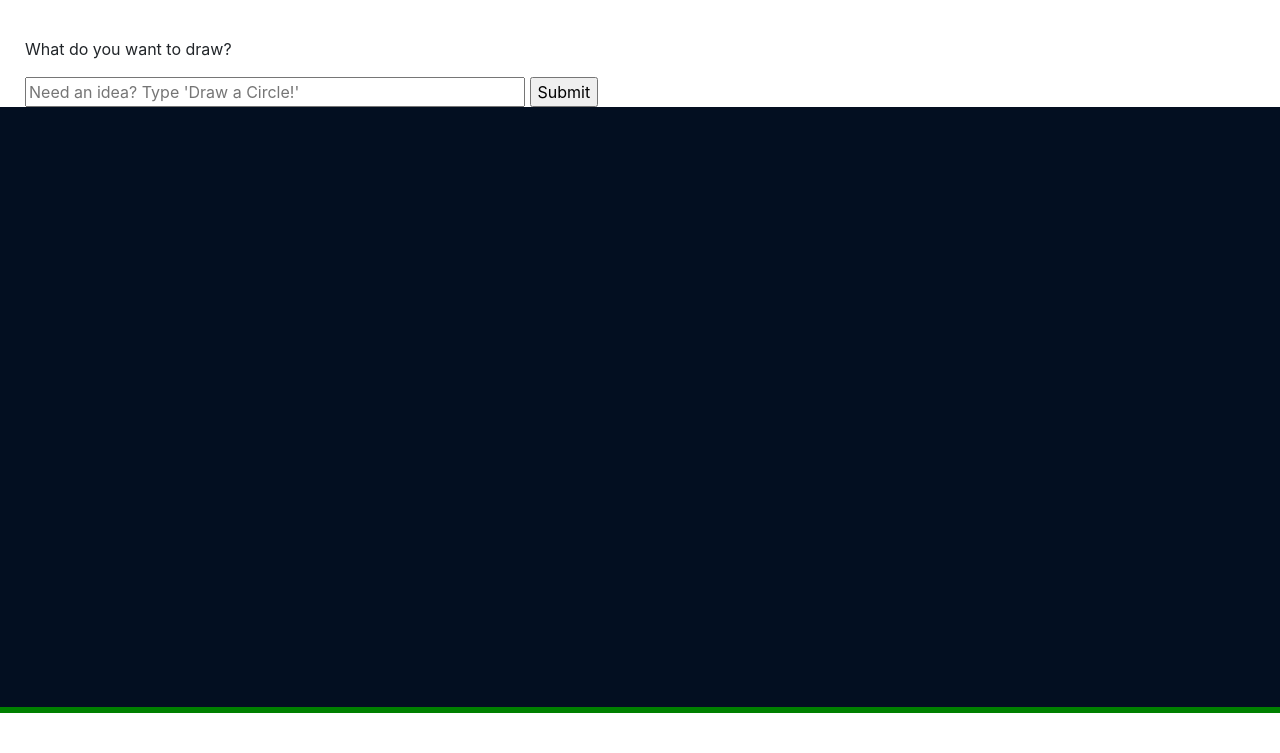
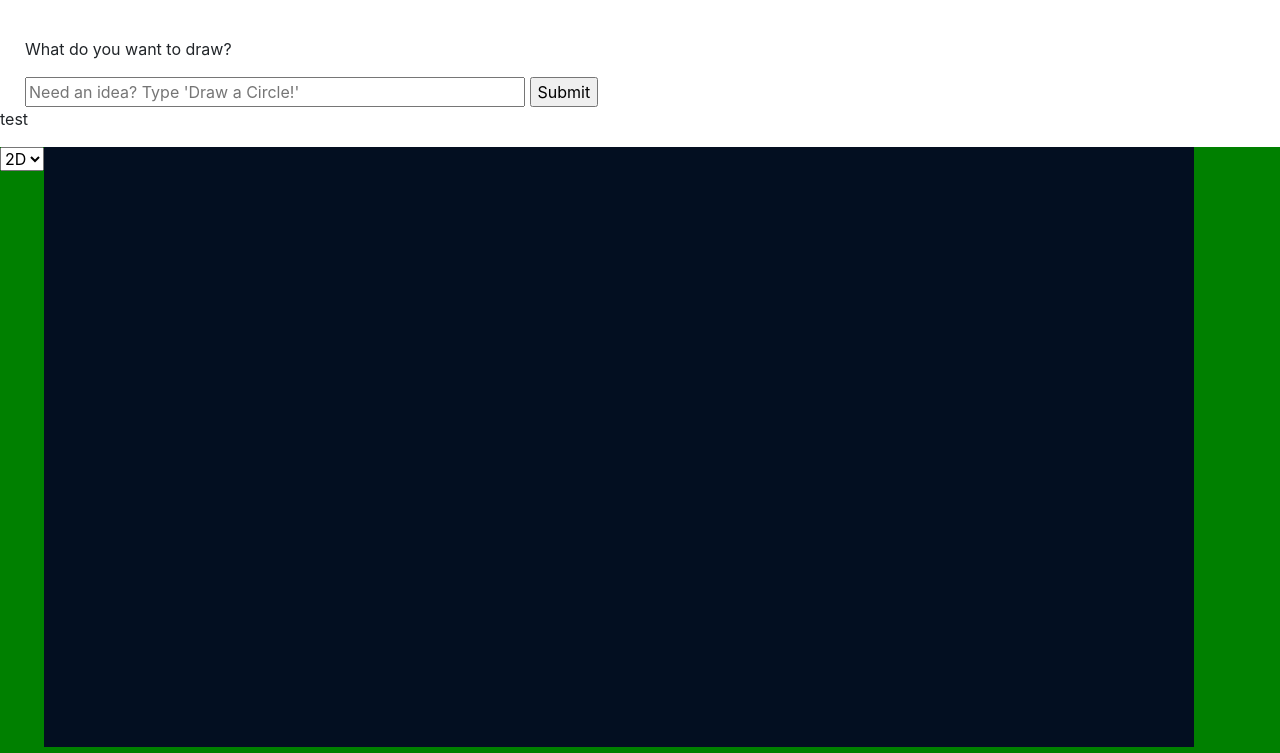
Before and after one commit to Wolfleader101/DrawMe, a website: page docs/index.html in a window 1280 px wide. Shown: the part 83-836 px from the top of the page. Before the commit the page ends 800 px from the top, so only its background shows below. Drawn offline with nearby package versions, Linux system fonts and the light colour scheme.

Commit message:
Added Github Pages support

```diff
--- a/app.js
+++ b/app.js
@@ -13,7 +13,7 @@ const path = require('path');
 const port = 3302;
 
 
-app.get('/', (req, res) => res.sendFile(path.join(__dirname + '/public/index.html')));
+app.get('/', (req, res) => res.sendFile(path.join(__dirname + '/docs/index.html')));
 app.use(express.static(path.join(__dirname, 'public')));
 app.listen(`${port}`);
 
--- a/public/index.html
+++ b/docs/index.html
@@ -21,9 +21,13 @@
           <input type="submit" name="" value="Submit">
         </form>
       </div>
+      <div class="CustomSect">
+        <p>test</p>
+      </div>
     </div>
     <div class="col CanvasSect">
-      <canvas id="canvas" width="1280" height="600"></canvas>
+      <select name="canvasSelect" class="CaSelect"><option value="2D">2D</option><option value="3D">3D</option></select>
+      <canvas id="canvas" width="1150" height="600"></canvas>
     </div>
   </div>
 </body>
--- a/public/styles/main.css
+++ b/docs/styles/main.css
@@ -11,9 +11,14 @@ text-align: center;
 }
 
 .CanvasSect {
+
   background-color: green;
 }
 
 .MainSect {
   margin-left: 25px;
 }
+
+.CaSelect {
+  float: left;
+}
```
Also changed, not shown: docs/scripts/Arguments/DrawShapes.js (renamed from public/scripts/Arguments/DrawShapes.js), docs/scripts/Arguments/Shape.js (renamed from public/scripts/Arguments/Shape.js), docs/scripts/Commands/create.js (renamed from public/scripts/Commands/create.js), docs/scripts/Commands/destroy.js (renamed from public/scripts/Commands/destroy.js), docs/scripts/Commands/input_old.js (renamed from public/scripts/Commands/input_old.js), docs/scripts/input.js (renamed from public/scripts/input.js), docs/scripts/main.js (added).
